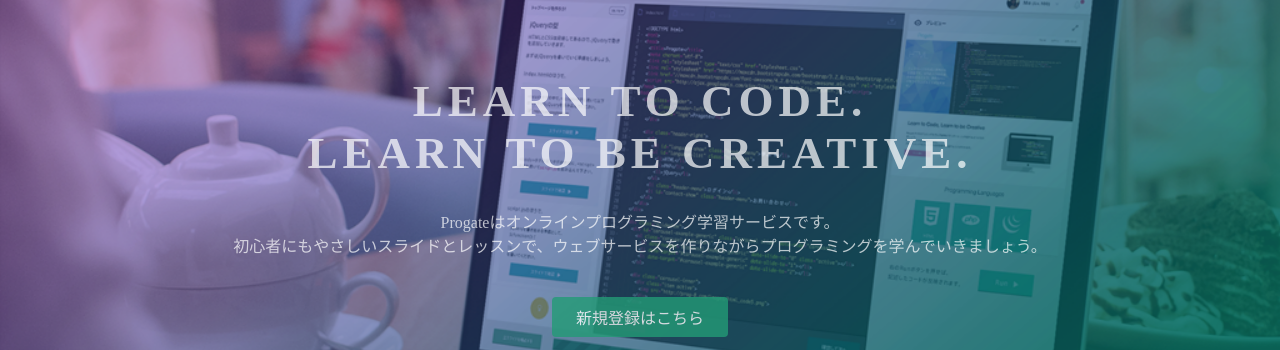
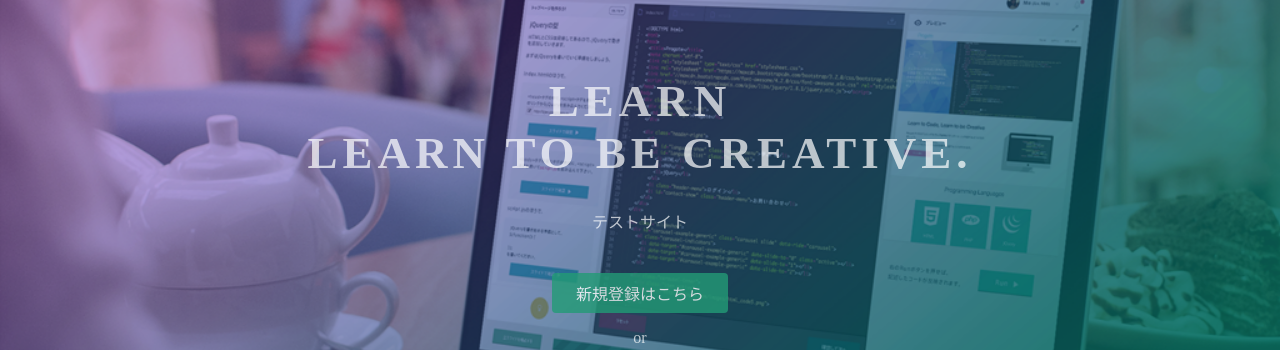
Before and after one commit to kagoya/kagoya.github.io, a plain HTML site: page index.html in a window 1280 px wide. Shown: the part 135-485 px from the top of the page. Drawn offline with Linux system fonts and the light colour scheme.

Commit message:
Update index.html

```diff
--- a/index.html
+++ b/index.html
@@ -3,7 +3,7 @@
 <head>
   <meta charset="utf-8">
   <meta name="viewport" content="width=device-width, initial-scale=1.0">
-  <title>Progate</title>
+  <title>Kagoya</title>
   <link href="https://maxcdn.bootstrapcdn.com/font-awesome/4.7.0/css/font-awesome.min.css" rel="stylesheet" integrity="sha384-wvfXpqpZZVQGK6TAh5PVlGOfQNHSoD2xbE+QkPxCAFlNEevoEH3Sl0sibVcOQVnN" crossorigin="anonymous">
   <link rel="stylesheet" type="text/css" href="stylesheet.css">
 </head>
@@ -23,8 +23,8 @@
   </header>
   <div class="top-wrapper">
     <div class="container">
-      <h1>LEARN TO CODE.<br>LEARN TO BE CREATIVE.</h1>
-      <p>Progateはオンラインプログラミング学習サービスです。<br>初心者にもやさしいスライドとレッスンで、ウェブサービスを作りながらプログラミングを学んでいきましょう。</p>
+      <h1>LEARN<br>LEARN TO BE CREATIVE.</h1>
+      <p>テストサイト</p>
       <div class="btn-wrapper">
         <a href="#" class="btn signup">新規登録はこちら</a>
         <p>or</p>
```
